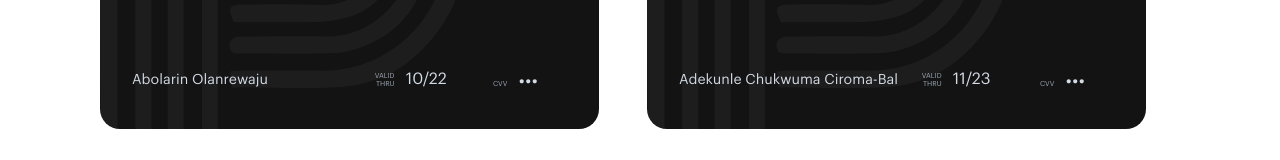
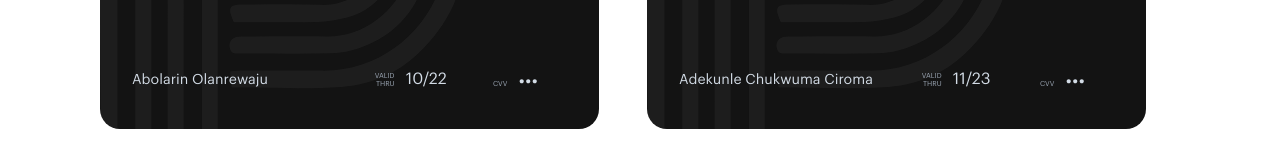
Before and after one commit to WajuAbolarin/pat-cards, a Vue app: page / in a window 1280 px wide. Shown: the part 434-594 px from the top of the page. Built offline with nearby package versions, Linux system fonts and the light colour scheme.

Commit message:
Update App.vue

```diff
--- a/src/App.vue
+++ b/src/App.vue
@@ -11,7 +11,7 @@ const cards = [
   {
     cardNo: '9759300033334883',
     cvv: '333',
-    cardHolder: 'Adekunle Chukwuma Ciroma-Bala-Hassan',
+    cardHolder: 'Adekunle Chukwuma Ciroma',
     expires: '11/23',
     id: 'dfs7fLsy',
   },
```
